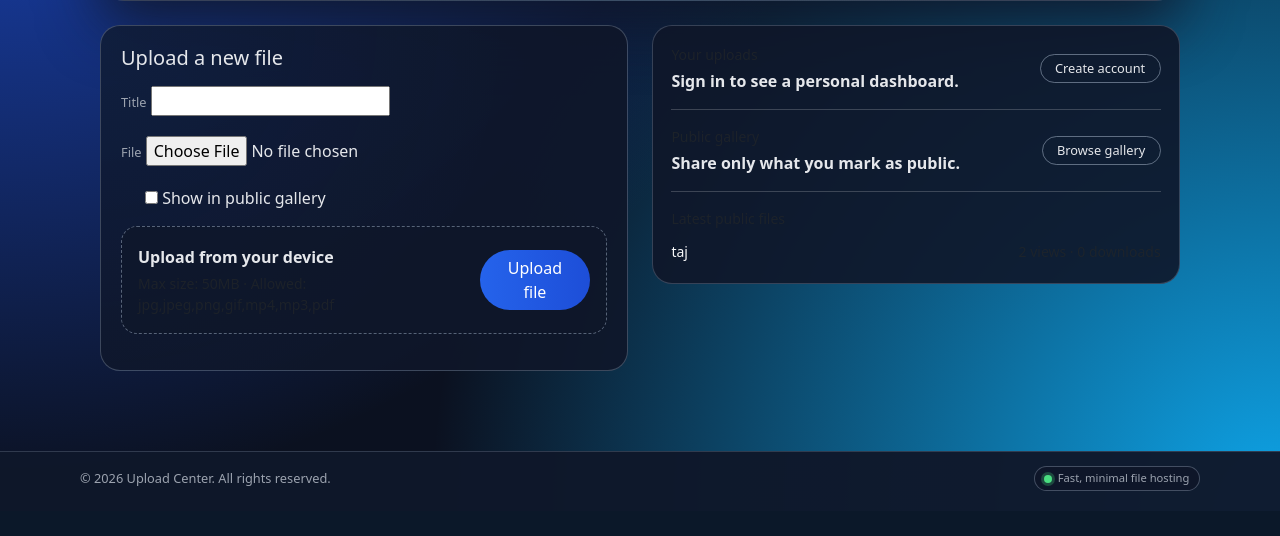
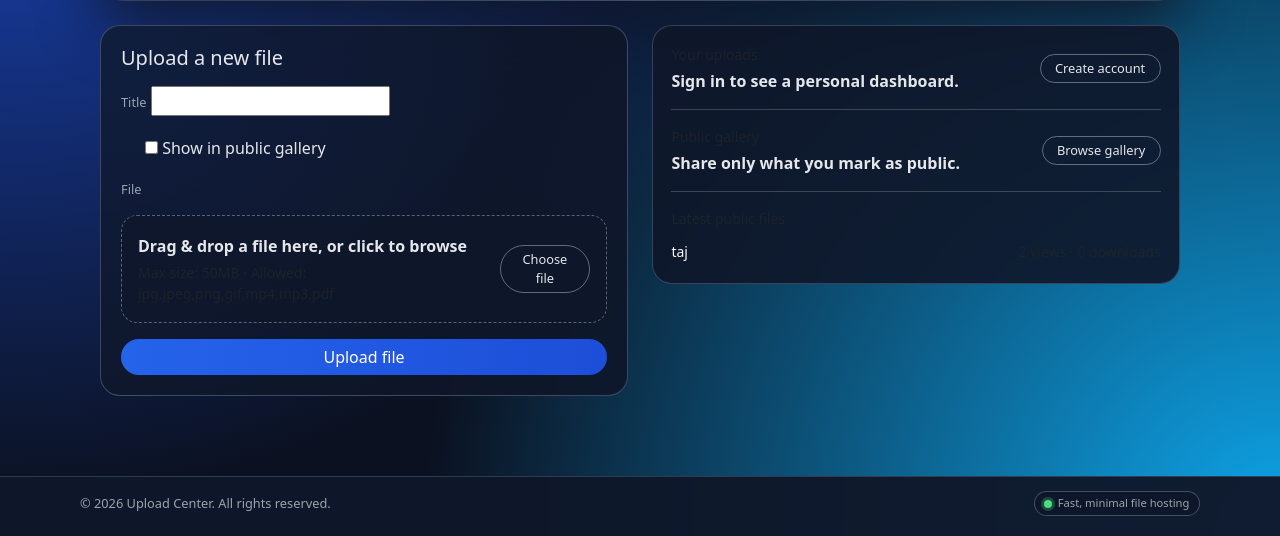
Before and after one commit to torkamanmahdi/myUploadCenterDjango, a Django app: page / in a window 1280 px wide. Shown: the part 351-887 px from the top of the page. Before the commit the page ends 842 px from the top, so only its background shows below. Run offline with Django 5.2, Linux system fonts and the light colour scheme; data comes from the database, SQL or seed files in the repository; some libraries are stand-ins or nearby versions.

Commit message:
improve upload from sec

```diff
--- a/filemanager/templates/filemanager/base.html
+++ b/filemanager/templates/filemanager/base.html
@@ -153,6 +153,12 @@
         .uc-upload-dropzone:hover {
             border-color: rgba(59, 130, 246, 0.75);
             background: rgba(15, 23, 42, 0.9);
+        }
+
+        .uc-upload-dropzone--active {
+            border-color: rgba(59, 130, 246, 0.95);
+            background: rgba(15, 23, 42, 1);
+            box-shadow: 0 0 0 1px rgba(59, 130, 246, 0.4);
         }
 
         .uc-pill {
--- a/filemanager/templates/filemanager/home.html
+++ b/filemanager/templates/filemanager/home.html
@@ -43,37 +43,52 @@
     <div class="col-lg-6">
         <div class="uc-upload-panel">
             <h2 class="h5 mb-3">Upload a new file</h2>
-            <form method="post" enctype="multipart/form-data">
+            <form method="post" enctype="multipart/form-data" id="uc-upload-form">
                 {% csrf_token %}
                 <div class="mb-3">
                     <label for="{{ form.title.id_for_label }}" class="form-label">Title</label>
                     {{ form.title }}
                     {{ form.title.errors }}
                 </div>
-                <div class="mb-3">
-                    <label for="{{ form.file.id_for_label }}" class="form-label">File</label>
-                    {{ form.file }}
-                    {{ form.file.errors }}
-                </div>
+
                 <div class="mb-3 form-check">
                     {{ form.is_public }}
                     <label class="form-check-label" for="{{ form.is_public.id_for_label }}">
                         Show in public gallery
                     </label>
                 </div>
-                <div class="uc-upload-dropzone mb-3">
-                    <div class="d-flex align-items-center justify-content-between">
-                        <div class="me-3">
-                            <div class="fw-semibold mb-1">Upload from your device</div>
-                            <div class="small text-muted">
-                                Max size: {{ upload_settings.max_file_size_mb }}MB &middot;
-                                Allowed: {{ upload_settings.allowed_extensions }}
+
+                <div class="mb-3">
+                    <label class="form-label">File</label>
+                    <input type="file" id="uc-file-input-proxy" class="d-none">
+                    <span class="d-none">
+                        {{ form.file }}
+                    </span>
+                    {{ form.file.errors }}
+
+                    <div class="uc-upload-dropzone mt-2" id="uc-dropzone">
+                        <div class="d-flex flex-column flex-sm-row align-items-sm-center justify-content-between gap-3">
+                            <div class="me-sm-3">
+                                <div class="fw-semibold mb-1" id="uc-dropzone-label">
+                                    Drag &amp; drop a file here, or click to browse
+                                </div>
+                                <div class="small text-muted">
+                                    Max size: {{ upload_settings.max_file_size_mb }}MB &middot;
+                                    Allowed: {{ upload_settings.allowed_extensions }}
+                                </div>
                             </div>
+                            <button type="button" class="btn btn-outline-light btn-sm" id="uc-browse-btn">
+                                Choose file
+                            </button>
                         </div>
-                        <button type="submit" class="btn btn-primary">
-                            Upload file
-                        </button>
                     </div>
+                    <div class="small text-muted mt-1" id="uc-selected-file"></div>
+                </div>
+
+                <div class="d-grid">
+                    <button type="submit" class="btn btn-primary">
+                        Upload file
+                    </button>
                 </div>
             </form>
         </div>
@@ -121,3 +136,70 @@
     </div>
 </div>
 {% endblock %}
+
+{% block extra_js %}
+<script>
+    (function () {
+        const form = document.getElementById('uc-upload-form');
+        const dropzone = document.getElementById('uc-dropzone');
+        const browseBtn = document.getElementById('uc-browse-btn');
+        const selectedFileLabel = document.getElementById('uc-selected-file');
+
+        if (!form || !dropzone) {
+            return;
+        }
+
+        const realInput = form.querySelector('input[type="file"]');
+
+        function setFile(file) {
+            try {
+                const dataTransfer = new DataTransfer();
+                dataTransfer.items.add(file);
+                realInput.files = dataTransfer.files;
+                selectedFileLabel.textContent = file.name + ' (' + Math.round(file.size / 1024) + ' KB)';
+            } catch (e) {
+                selectedFileLabel.textContent = file.name;
+            }
+        }
+
+        browseBtn.addEventListener('click', function () {
+            realInput.click();
+        });
+
+        realInput.addEventListener('change', function () {
+            if (realInput.files && realInput.files.length > 0) {
+                setFile(realInput.files[0]);
+            } else {
+                selectedFileLabel.textContent = '';
+            }
+        });
+
+        ['dragenter', 'dragover'].forEach(function (eventName) {
+            dropzone.addEventListener(eventName, function (e) {
+                e.preventDefault();
+                e.stopPropagation();
+                dropzone.classList.add('uc-upload-dropzone--active');
+            });
+        });
+
+        ['dragleave', 'dragend', 'drop'].forEach(function (eventName) {
+            dropzone.addEventListener(eventName, function (e) {
+                e.preventDefault();
+                e.stopPropagation();
+                dropzone.classList.remove('uc-upload-dropzone--active');
+            });
+        });
+
+        dropzone.addEventListener('drop', function (e) {
+            const files = e.dataTransfer.files;
+            if (files && files.length > 0) {
+                setFile(files[0]);
+            }
+        });
+
+        dropzone.addEventListener('click', function () {
+            realInput.click();
+        });
+    })();
+</script>
+{% endblock %}
```
